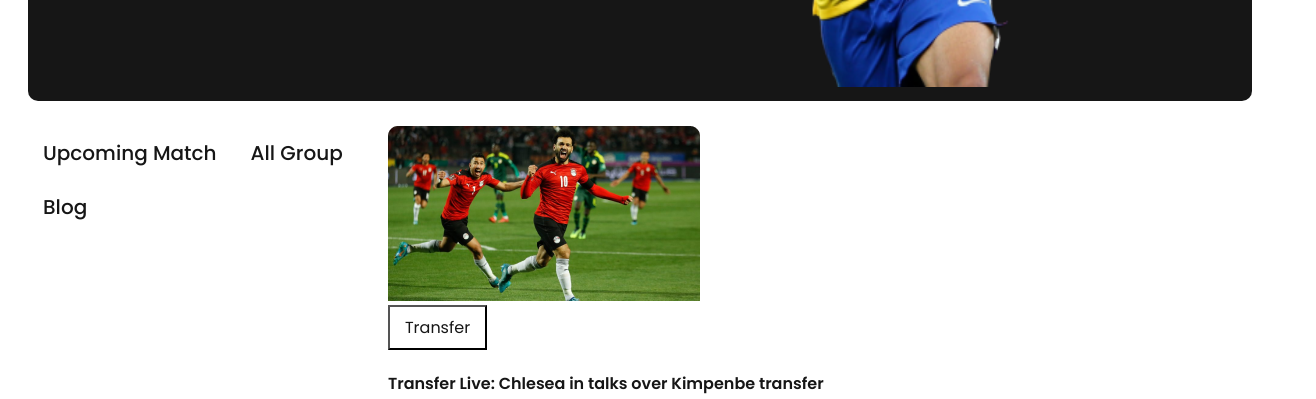
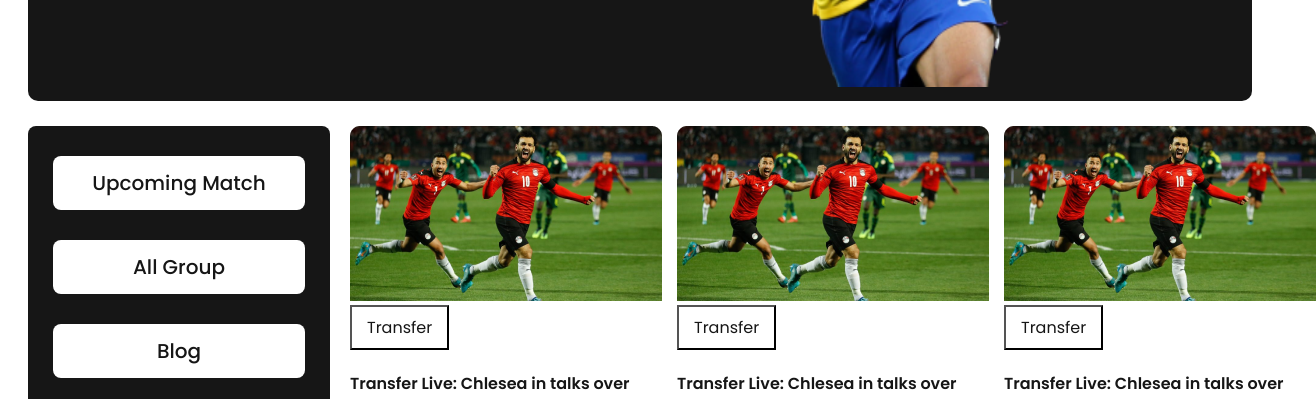
Before and after one commit to MdAliArman/world-cup, a plain HTML site: page index.html in a window 1280 px wide. Shown: the part 481-880 px from the top of the page, 1316 px wide, since content can reach past the window. Drawn offline with Linux system fonts and the light colour scheme.

Commit message:
third commit

```diff
--- a/index.html
+++ b/index.html
@@ -47,7 +47,8 @@
                 <div class="body-left">
                     <div class="blog">
                         <div class="match">
-                            <div class="img"><img src="assets/Blog Image.png" alt="">
+                            <div class="match-img">
+                                <img src="assets/Blog Image.png" alt="">
                             </div>
                             <div class="match-info">
                                 <button>Transfer</button>
--- a/style.css
+++ b/style.css
@@ -61,16 +61,31 @@ body{
  display: flex;
 }
 .body-rigt{
-   width: 20%;
+   width: 30%;
 }
 .body-left{
-    width: 80%;
+    width: 70%;
+}
+.blog{
+    display: grid;
+    grid-template-columns: repeat(3,1fr);
+    gap: 15px 15px;
+}
+.button{
+    display: flex;
+    flex-direction: column;
+    background-color: #161616;
+    padding: 15px 25px;
+    margin-right: 20px;
+    border-radius: 8px;
 }
 .button a{
     text-decoration: none;
+    margin: 15px auto;
 }
 .button button{
     background-color: #FFF;
+    width: 252px;
     padding: 12px 15px;
     color: #161616;
     font-size: 20px;
@@ -78,6 +93,9 @@ body{
     font-weight: 500;
     border: none;
     border-radius: 8px;
+}
+.match-img img{
+    width: 100%;
 }
 .match-info button{
     background-color: transparent;
```
